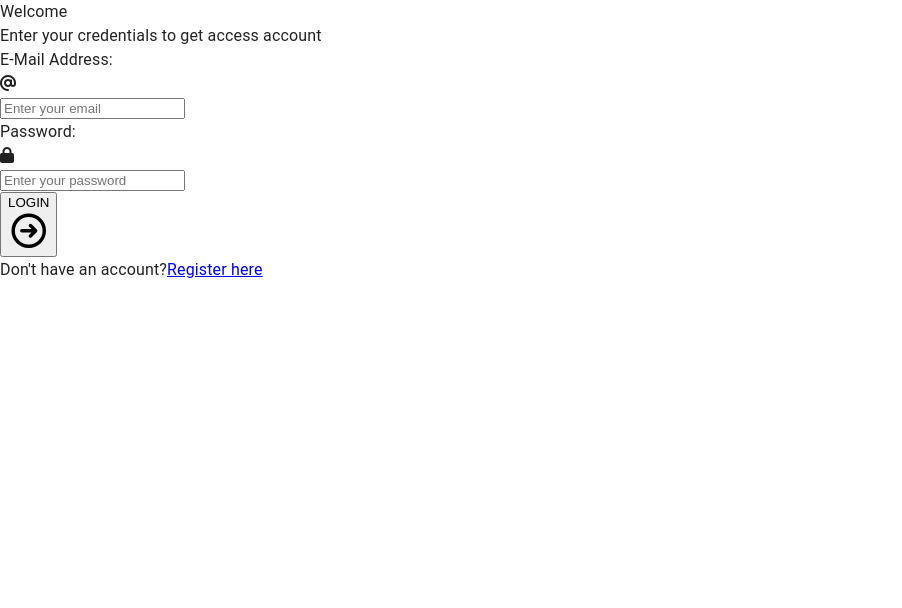
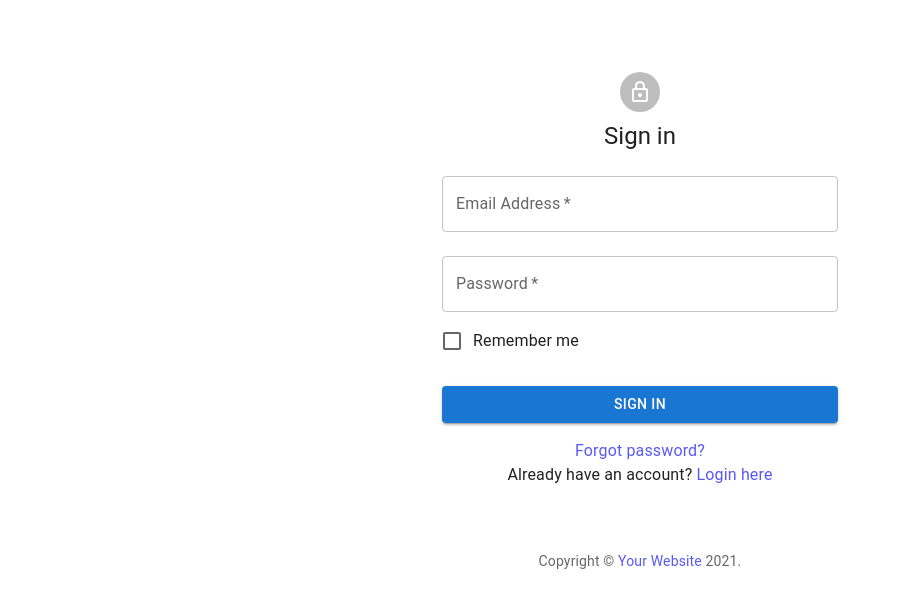
Before and after one commit to zarkovvv/mern-app, a React (Create React App) app in the folder client/: page /login in a window 1280 px wide. Shown: the top 608 px of the page, without its empty margins (0-902 px from the left). Built offline with nearby package versions, Linux system fonts and the light colour scheme.

Commit message:
refactor

```diff
--- a/client/src/components/dialogs/LoginDialog.js
+++ b/client/src/components/dialogs/LoginDialog.js
@@ -3,8 +3,17 @@ import {useEffect, useState} from "react";
 import {toast} from "react-toastify";
 import Alert from "../alerts/Alert";
 import {useDispatch, useSelector} from "react-redux";
-import {CircularProgress} from "@mui/material";
+import {
+  Avatar,
+  Box, Button,
+  Checkbox,
+  Container,
+  FormControlLabel, Grid,
+  TextField,
+  Typography
+} from "@mui/material";
 import {loginUser} from '../../redux/slices/authSlice'
+import {LockOutlined} from "@mui/icons-material";
 
 const LoginDialog = (props) => {
 
@@ -32,102 +41,90 @@ const LoginDialog = (props) => {
     }
   }
 
+  function Copyright(props) {
     return (
-    <div className="h-full flex flex-col items-center justify-center bg-gray-800">
-      <div
-        className="flex flex-col bg-white shadow-md shadow-black px-4 sm:px-6 md:px-8 lg:px-10 py-8 rounded-3xl w-50 max-w-md">
-        <div className="font-medium self-center text-xl sm:text-3xl text-gray-800">
-          Welcome
-        </div>
-        <div className="mt-4 self-center text-xl sm:text-sm text-gray-800">
-          Enter your credentials to get access account
-        </div>
+      <Typography variant="body2" color="text.secondary" align="center" {...props}>
+        {'Copyright © '}
+        <Link className="link" color="inherit" to="https://mui.com/">
+          Your Website
+        </Link>{' '}
+        {new Date().getFullYear()}
+        {'.'}
+      </Typography>
+    );
+  }
 
-        <div className="mt-10">
-          <form onSubmit={loginHandler}>
-            <div className="flex flex-col mb-5">
-              <label htmlFor="email" className="mb-1 text-xs tracking-wide text-gray-600">E-Mail Address:</label>
-              <div className="relative">
-                <div className="inline-flex items-center justify-center absolute left-0 top-0 h-full w-10 text-gray-400">
-                  <i className="fas fa-at text-blue-500"/>
-                </div>
-
-                <input
+  return (
+    <Container component="main" maxWidth="xs">
+      <Box
+        sx={{
+          marginTop: 8,
+          display: 'flex',
+          flexDirection: 'column',
+          alignItems: 'center',
+        }}
+      >
+        <Avatar sx={{ m: 1 }}>
+          <LockOutlined />
+        </Avatar>
+        <Typography component="h1" variant="h5">
+          Sign in
+        </Typography>
+        <Box component="form" onSubmit={loginHandler} noValidate sx={{ mt: 1 }}>
+          <TextField
+            margin="normal"
+            required
+            fullWidth
             id="email"
-                  type="email"
+            label="Email Address"
             name="email"
-                  className="text-sm placeholder-gray-500 pl-10 pr-4 rounded-2xl border border-gray-400 w-full py-2 focus:outline-none focus:border-blue-400"
-                  placeholder="Enter your email"
-                  required
+            // autoComplete="email"
+            // autoFocus
             value={email}
             onChange={(e) => setEmail(e.target.value)}
           />
-              </div>
-            </div>
-            <div className="flex flex-col mb-6">
-              <label htmlFor="password"
-                     className="mb-1 text-xs sm:text-sm tracking-wide text-gray-600">Password:</label>
-              <div className="relative">
-                <div
-                  className="inline-flex items-center justify-center absolute left-0 top-0 h-full w-10 text-gray-400">
-                  <span>
-                    <i className="fas fa-lock text-blue-500"/>
-                  </span>
-                </div>
-
-                <input
+          <TextField
+            margin="normal"
+            required
+            fullWidth
+            name="password"
+            label="Password"
+            type="password"
             id="password"
-                  type="password"
-                  name="password"
-                  className="text-sm placeholder-gray-500 pl-10 pr-4 rounded-2xl border border-gray-400 w-full py-2 focus:outline-none focus:border-blue-400"
-                  placeholder="Enter your password"
-                  required
+            autoComplete="current-password"
             value={password}
             onChange={(e) => setPassword(e.target.value)}
           />
-              </div>
-            </div>
-
-            <div className="flex w-full">
-              <button
+          <FormControlLabel
+            control={<Checkbox value="remember" color="primary" />}
+            label="Remember me"
+          />
+          <Button
             type="submit"
-                className="flex mt-2 items-center justify-center focus:outline-none text-white text-sm sm:text-base bg-blue-500 hover:bg-blue-600 rounded-2xl py-2 w-full transition duration-150 ease-in">
-                {loading ? <CircularProgress size={24} sx={{color: 'white'}}/> :
-                  <>
-                    <span className="mr-2 uppercase">LOGIN</span>
-                    <span>
-                    <svg
-                      className="h-6 w-6"
-                      fill="none"
-                      strokeLinecap="round"
-                      strokeLinejoin="round"
-                      strokeWidth="2"
-                      viewBox="0 0 24 24"
-                      stroke="currentColor"
+            fullWidth
+            variant="contained"
+            sx={{ mt: 3, mb: 2 }}
+            color="primary"
           >
-                    <path
-                      d="M13 9l3 3m0 0l-3 3m3-3H8m13 0a9 9 0 11-18 0 9 9 0 0118 0z"
-                    />
-                    </svg>
+            Sign In
+          </Button>
+          <Grid container>
+            <Grid item xs={12} textAlign='center'>
+              <Link className="link" to="/resetpassword" >
+                Forgot password?
+              </Link>
+            </Grid>
+            <Grid item xs={12} textAlign='center'>
+              <span className="ml-2">Already have an account?
+                <Link className="link" to="/login"> Login here</Link>
               </span>
-                  </>
-                }
-              </button>
-
-            </div>
-          </form>
-        </div>
-      </div>
-      <div className="flex justify-center items-center mt-6">
-        <span className="inline-flex items-center text-gray-100 font-medium text-sm text-center">
-          <span className="ml-2">Don't have an account?
-            <Link to="/register"
-                  className="text-sm ml-2 text-blue-400 font-semibold hover:text-blue-200">Register here</Link>
-          </span>
-        </span>
-      </div>
-      <Alert/>
-    </div>
+            </Grid>
+          </Grid>
+        </Box>
+      </Box>
+      <Copyright sx={{ mt: 8, mb: 4 }} />
+      <Alert />
+    </Container>
   )
 }
 
```
Lines whose indentation alone changed are shown as unchanged.
